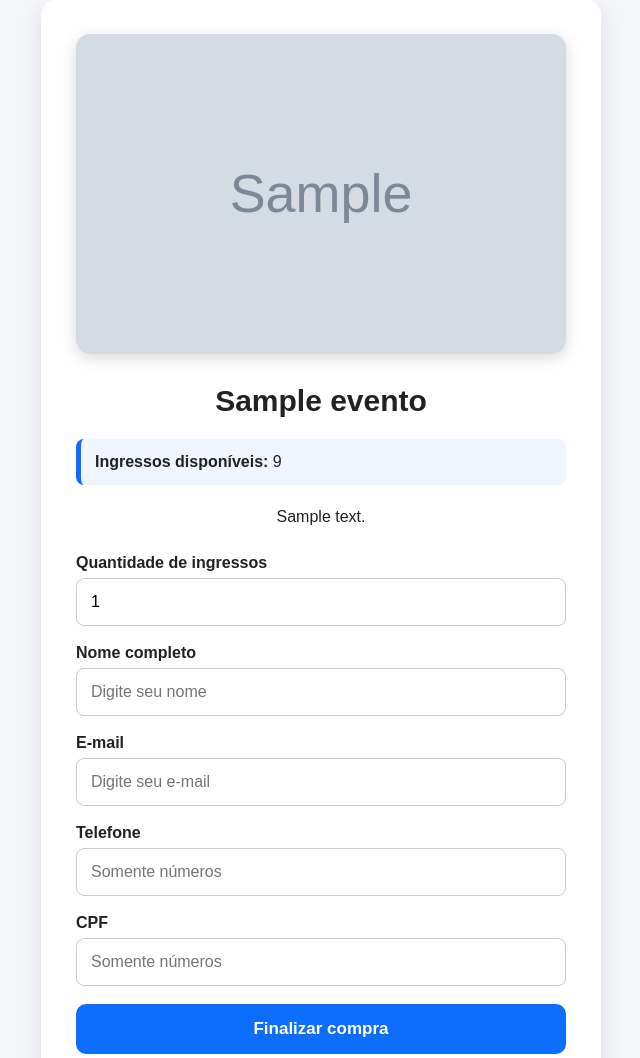
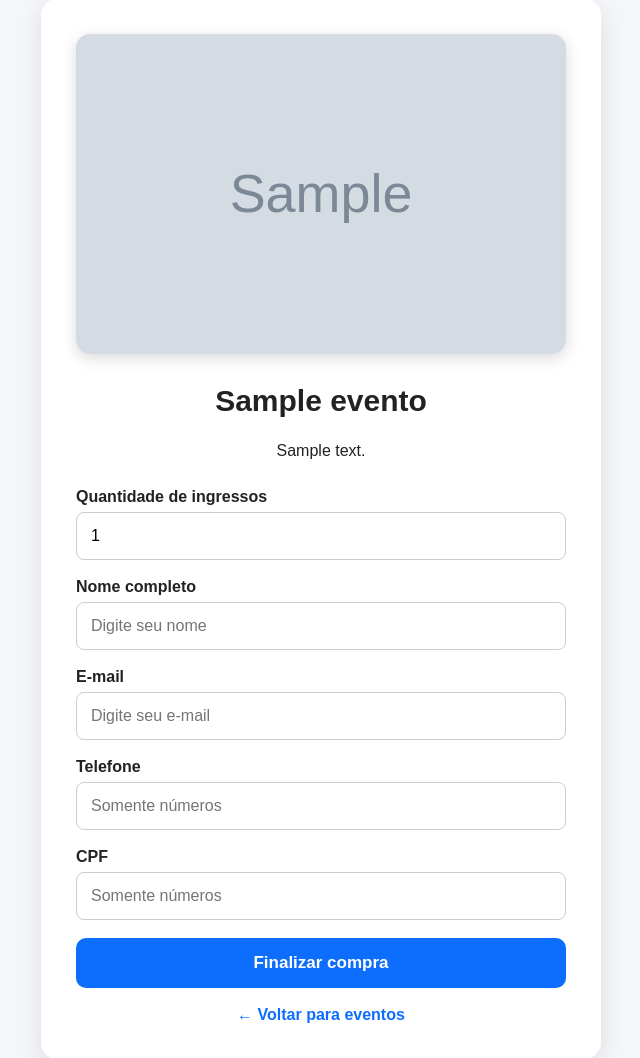
Before and after one commit to eriveltonjose/sistema-ingressos, a Django app: page /comprar/1/ in a window 1280 px wide. Shown: the part 31-1089 px from the top of the page, without its empty margins (319-959 px from the left). Run offline with Django 4.2, Linux system fonts and the light colour scheme; tables that the repository leaves empty hold one stand-in row (values such as "Sample post"); grey boxes marked "Sample" are stand-in pictures.

Commit message:
Ajustes finais produção: CSV, anonimização CPF/telefone e correções painel

```diff
--- a/ingressos/templates/ingressos/comprar_ingresso.html
+++ b/ingressos/templates/ingressos/comprar_ingresso.html
@@ -156,9 +156,6 @@
 
     <h1>{{ evento.nome }}</h1>
 
-    <div class="info">
-        <strong>Ingressos disponíveis:</strong> {{ disponiveis }}
-    </div>
 
     {% if messages %}
         {% for message in messages %}
```
